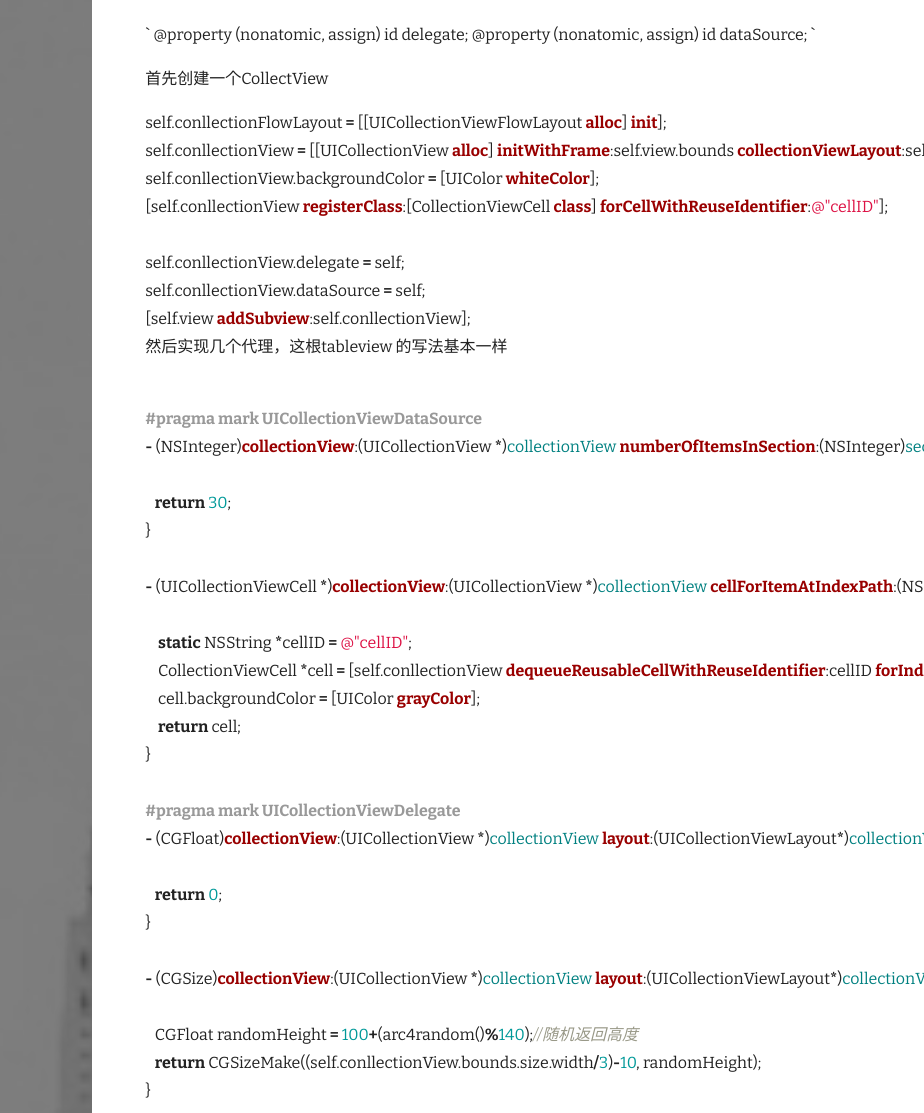
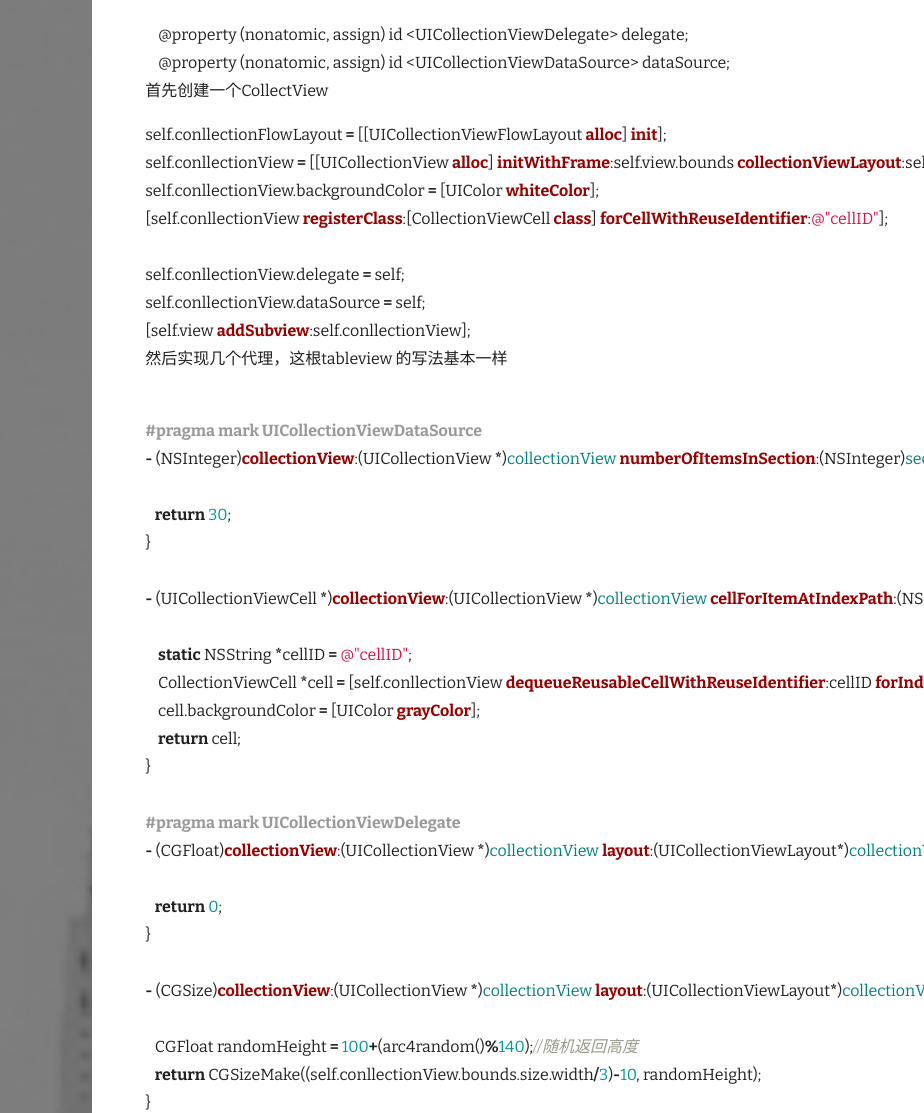
Before and after one commit to rhythmcity/blog, a Jekyll site: the page built from _posts/2015-05-07-UICollectionView-waterFlow.md, in a window 1280 px wide. Shown: the part 472-1585 px from the top of the page, without its empty margins (356-1280 px from the left). Built offline with Jekyll 4.4.1, drawn with Linux system fonts in a browser that asks for light colours; nearby versions of some CDN libraries; Markdown is read by kramdown in place of the engine named in the settings; some of the changed text lies outside the part shown; grey boxes are pictures that could not be loaded.

Commit message:
Update 2015-05-07-UICollectionView-waterFlow.md

````diff
--- a/_posts/2015-05-07-UICollectionView-waterFlow.md
+++ b/_posts/2015-05-07-UICollectionView-waterFlow.md
@@ -14,10 +14,10 @@ featured_image: /images/cover.jpg
 UIcollectionView 是iOS6新加入的UIkit组件，
 用法和UITableview差不多同样是要实现两个代理协议
 
-`
+```objective
     @property (nonatomic, assign) id <UICollectionViewDelegate> delegate;
     @property (nonatomic, assign) id <UICollectionViewDataSource> dataSource;
-`
+```
 
 首先创建一个CollectView
 
````
